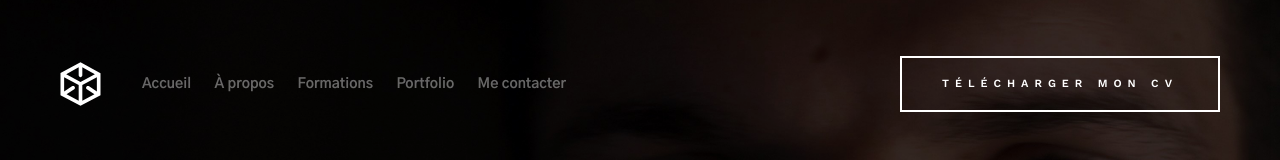
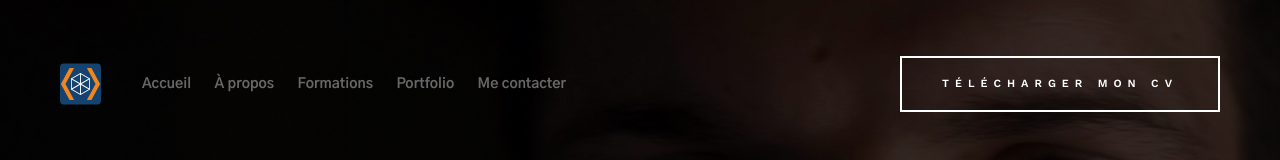
Before and after one commit to jbMarini/jbMarini.github.io, a plain HTML site: page index.html in a window 1280 px wide. Shown: the top 160 px of the page. Drawn offline with nearby package versions, Linux system fonts and the light colour scheme.

Commit message:
logo change

```diff
--- a/index.html
+++ b/index.html
@@ -52,7 +52,7 @@
 
         <div class="header-logo">
             <a href="index.html">
-                <img src="images/logo.svg" alt="Homepage">
+                <img src="images/logo_sans.svg" alt="Homepage">
             </a>
         </div>
 
```
Also changed, not shown: images/logo seul.png (added), images/logo-seul.ico (added), images/logo.png (added), images/logo_sans.png (added), images/logo_sans.svg (added), images/logo_sans_150.png (added), images/logo_sans_450.png (added), 1 other file.
